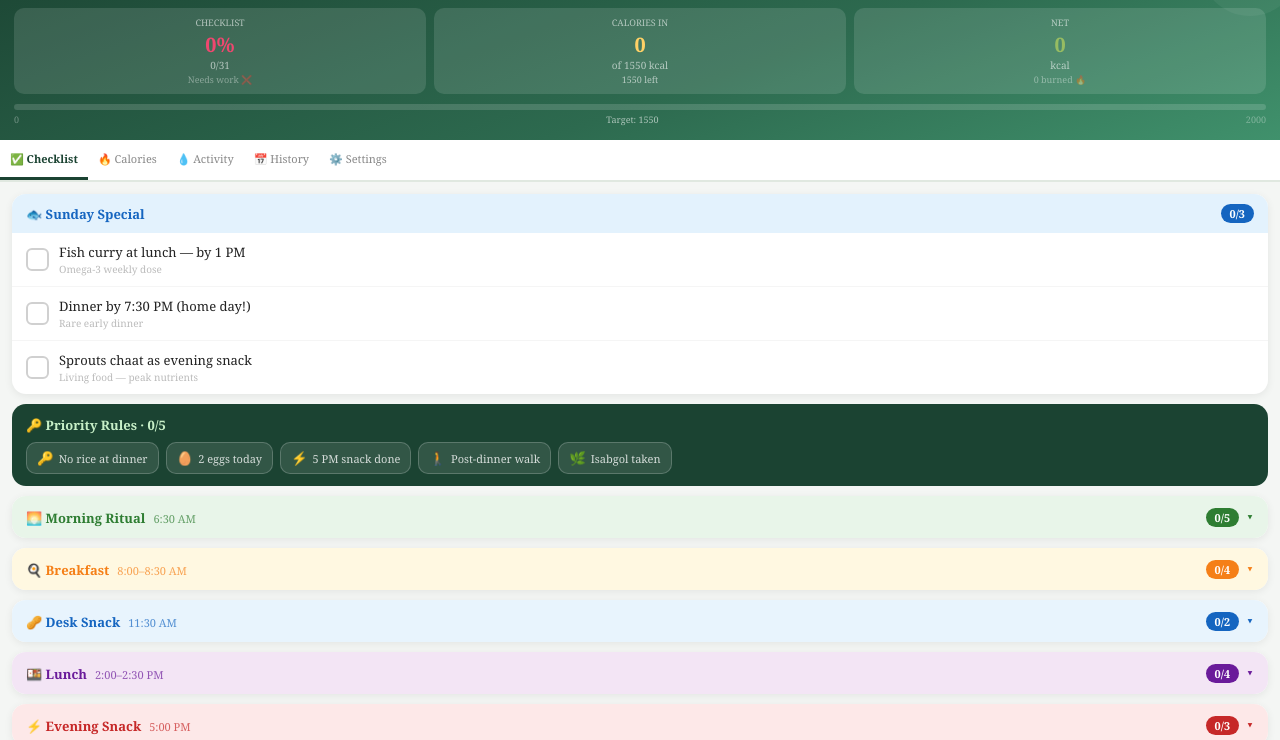
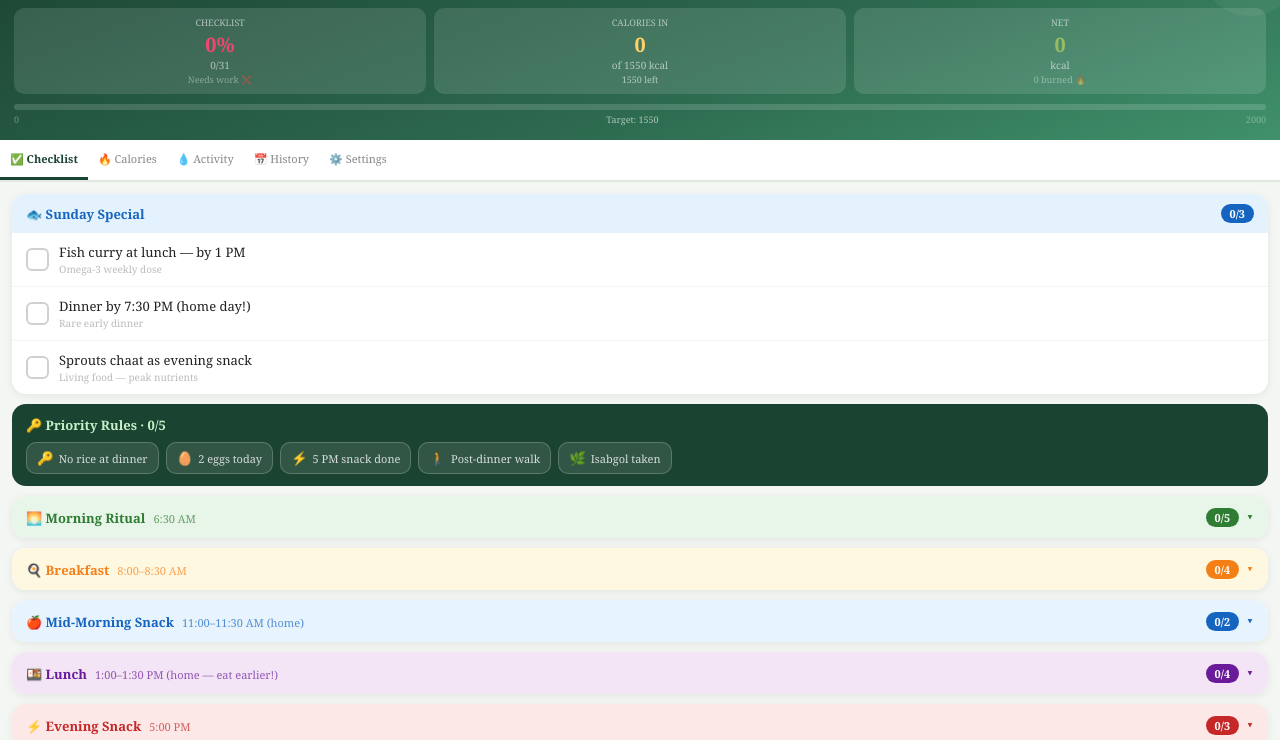
Before and after one commit to Santosh6785/diet-tracker, a plain HTML site: page index.html in a window 1280 px wide. Shown: the part 64-804 px from the top of the page. Drawn offline with Linux system fonts and the light colour scheme.

Commit message:
Add files via upload

```diff
--- a/index.html
+++ b/index.html
@@ -542,8 +542,14 @@ const ROTATING = {
 const SECTIONS = [
   {id:"morning",label:"🌅 Morning Ritual",time:"6:30 AM",bg:"#e8f5e9",ac:"#2e7d32",items:[{id:"c_lemon",text:"Warm lemon water + ½ lemon",note:"Vitamin C"},{id:"c_almonds",text:"6 soaked almonds",note:"Vitamin E"},{id:"c_walnuts",text:"2 walnuts",note:"Omega-3"},{id:"c_amla",text:"1 amla or guava",note:"Cortisol control"},{id:"c_sunlight",text:"15 min morning sunlight",note:"Free Vitamin D"}]},
   {id:"bfast",label:"🍳 Breakfast",time:"8:00–8:30 AM",bg:"#fff8e1",ac:"#f57f17",items:[{id:"c_rotis",text:"2 whole wheat rotis",note:"Complex carbs"},{id:"c_eggs",text:"2 eggs — bhurji or boiled",note:"Vitamin D + protein"},{id:"c_til",text:"Til on roti/sabzi",note:"Calcium"},{id:"c_tea",text:"1 cup tea (mild sugar)",note:"Max 1 sugared tea"}]},
-  {id:"snack1",label:"🥜 Desk Snack",time:"11:30 AM",bg:"#e8f4fd",ac:"#1565c0",items:[{id:"c_chana",text:"Roasted chana 40g",note:"Iron + fibre"},{id:"c_fruit",text:"1 fruit — apple/guava/pear",note:"Vitamins"}]},
-  {id:"lunch",label:"🍱 Lunch",time:"2:00–2:30 PM",bg:"#f3e5f5",ac:"#6a1b9a",items:[{id:"c_saladFirst",text:"Ate salad FIRST",note:"Reduces portion"},{id:"c_dal",text:"1 katori dal",note:"Protein + iron"},{id:"c_sabzi",text:"Sabzi without potato",note:"No starchy carbs"},{id:"c_portion",text:"Max 1.5 bowl rice OR 2 rotis",note:"Portion control"}]},
+  {id:"snack1",label:"🥜 Mid-Morning Snack",time:"11:30 AM",bg:"#e8f4fd",ac:"#1565c0",
+    officeOnly:true,
+    items:[{id:"c_chana",text:"Roasted chana 40g (carry from home)",note:"Iron + fibre"},{id:"c_fruit",text:"1 fruit — apple/guava/pear",note:"Vitamins"}],
+    weekendItems:[{id:"c_chana_wknd",text:"1 fruit or roasted chana at home",note:"Light snack before lunch"},{id:"c_fruit_wknd",text:"1 glass chaas/nimbu pani",note:"Hydration + digestion"}]},
+  {id:"lunch",label:"🍱 Lunch",time:"2:00–2:30 PM (office) / 1:00–1:30 PM (home)",bg:"#f3e5f5",ac:"#6a1b9a",
+    items:[{id:"c_saladFirst",text:"Ate salad FIRST",note:"Reduces portion naturally"},{id:"c_dal",text:"1 katori dal",note:"Protein + iron"},{id:"c_sabzi",text:"Sabzi without potato",note:"No starchy carbs"},{id:"c_portion",text:"Max 1.5 bowl rice OR 2 rotis",note:"Portion control"}],
+    sundayItems:[{id:"c_saladFirst",text:"Ate salad FIRST",note:"Reduces portion naturally"},{id:"c_fishLunch",text:"Fish curry (rohu/katla) — no separate dal needed",note:"Fish IS your protein today"},{id:"c_portion",text:"Max 1 bowl rice only (fish is heavy)",note:"Reduced rice with fish"},{id:"c_fishSabzi",text:"1 light sabzi — turai/lauki only",note:"Keep it light alongside fish"}],
+    tuesdayDinnerNote:true},
   {id:"snack2",label:"⚡ Evening Snack",time:"5:00 PM",bg:"#fde8e8",ac:"#c62828",items:[{id:"c_eve",text:"Roasted chana 30g + peanuts 20g",note:"Controls dinner appetite"},{id:"c_gtea",text:"Green tea (no sugar)",note:"Burns belly fat"},{id:"c_noFried",text:"Avoided canteen fried snacks",note:"Zero maida"}]},
   {id:"dinner",label:"🥣 Dinner",time:"9:00–9:30 PM",bg:"#e8eaf6",ac:"#283593",items:[{id:"c_noRice",text:"NO rice at dinner ✅",note:"Most critical rule"},{id:"c_dRotis",text:"2 rotis only",note:"Lower blood sugar"},{id:"c_dDal",text:"1 katori dal",note:"Overnight protein"},{id:"c_dSabzi",text:"Palak/lauki/turai sabzi",note:"Iron at night"},{id:"c_curd",text:"1 bowl curd",note:"Calcium + probiotics"},{id:"c_isabgol",text:"Isabgol 1 tsp (30 min before dinner)",note:"Fibre + bloat"}]},
   {id:"postdinner",label:"🚶 Post-Dinner",time:"After dinner",bg:"#e0f2f1",ac:"#00695c",items:[{id:"c_walk",text:"15–20 min walk after dinner",note:"Blood sugar -20%"},{id:"c_water",text:"Drank 8+ glasses water today",note:"Hydration check"},{id:"c_nolate",text:"Nothing after 10 PM",note:"Critical rule"},{id:"c_sleep",text:"Sleep by 11:30 PM",note:"Cortisol control"}]},
@@ -607,7 +613,15 @@ function saveSettings(){
 // ═══════════════ HELPERS ═══════════════
 const T=()=>userSettings.target||1550;
 const W=()=>userSettings.weight||80;
-function allItems(){return[...SECTIONS.flatMap(s=>s.items),...ROTATING[DOW].items];}
+function allItems(){
+  const isWeekend=(DOW===0||DOW===6);
+  const isSunday=DOW===0;
+  return[...SECTIONS.flatMap(s=>{
+    if(s.id==="snack1" && isWeekend) return s.weekendItems||s.items;
+    if(s.id==="lunch" && isSunday) return s.sundayItems||s.items;
+    return s.items;
+  }),...ROTATING[DOW].items];
+}
 function totalCal(){return meals.reduce((s,m)=>s+m.cal,0);}
 function totalBurned(){return exercises.reduce((s,e)=>s+e.burn,0)+(Math.round(stepCount*0.04));}
 function checkPct(){const a=allItems();return Math.round((a.filter(i=>checked[i.id]).length/a.length)*100);}
@@ -671,15 +685,57 @@ function renderPriority(){
 }
 function renderSections(){
   const c=document.getElementById("sec-container");c.innerHTML="";
+  const isWeekend = (DOW===0||DOW===6); // Sunday or Saturday
+  const isSunday = DOW===0;
+
   SECTIONS.forEach((sec,si)=>{
-    const done=sec.items.filter(i=>checked[i.id]).length;
+    // Desk snack: show weekend items on Sat/Sun, office items on weekdays
+    let activeItems = sec.items;
+    let sectionLabel = sec.label;
+    let sectionTime = sec.time;
+
+    if(sec.id==="snack1"){
+      if(isWeekend){
+        activeItems = sec.weekendItems || sec.items;
+        sectionLabel = "🍎 Mid-Morning Snack";
+        sectionTime = "11:00–11:30 AM (home)";
+      } else {
+        sectionLabel = "🥜 Desk Snack";
+        sectionTime = "11:30 AM (office)";
+      }
+    }
+
+    // Sunday lunch: fish curry day — replace dal/sabzi with fish-specific items
+    if(sec.id==="lunch" && isSunday){
+      activeItems = sec.sundayItems || sec.items;
+      sectionTime = "1:00–1:30 PM (home — eat earlier!)";
+    }
+
+    const done=activeItems.filter(i=>checked[i.id]).length;
     const open=openSections.has(si);
     const card=document.createElement("div");card.className="card";
     const hdr=document.createElement("div");hdr.className="sec-hdr";hdr.style.background=sec.bg;
-    hdr.innerHTML=`<div><span style="font-weight:bold;font-size:13px;color:${sec.ac}">${sec.label}</span><span style="font-size:11px;margin-left:8px;color:${sec.ac};opacity:.7">${sec.time}</span></div><div style="display:flex;gap:7px;align-items:center"><span class="badge" style="background:${sec.ac}">${done}/${sec.items.length}</span><span style="color:${sec.ac};font-size:11px">${open?"▲":"▼"}</span></div>`;
+    hdr.innerHTML=`<div><span style="font-weight:bold;font-size:13px;color:${sec.ac}">${sectionLabel}</span><span style="font-size:11px;margin-left:8px;color:${sec.ac};opacity:.7">${sectionTime}</span></div><div style="display:flex;gap:7px;align-items:center"><span class="badge" style="background:${sec.ac}">${done}/${activeItems.length}</span><span style="color:${sec.ac};font-size:11px">${open?"▲":"▼"}</span></div>`;
     hdr.addEventListener("click",()=>{if(open)openSections.delete(si);else openSections.add(si);renderSections();});
     const items=document.createElement("div");items.className="sec-items"+(open?" open":"");
-    sec.items.forEach(item=>{
+
+    // Add a note banner for Sunday lunch
+    if(sec.id==="lunch" && isSunday){
+      const note=document.createElement("div");
+      note.style.cssText="background:#e3f2fd;padding:8px 14px;font-size:11px;color:#1565c0;border-bottom:1px solid #f0f0f0;";
+      note.textContent="🐟 Sunday: Fish curry replaces dal — no separate dal needed today";
+      items.appendChild(note);
+    }
+
+    // Add weekend snack note
+    if(sec.id==="snack1" && isWeekend){
+      const note=document.createElement("div");
+      note.style.cssText="background:#e8f4fd;padding:8px 14px;font-size:11px;color:#1565c0;border-bottom:1px solid #f0f0f0;";
+      note.textContent="🏠 Holiday: No desk snack needed — have a light home snack instead";
+      items.appendChild(note);
+    }
+
+    activeItems.forEach(item=>{
       const el=document.createElement("div");
       el.className="chk-item"+(checked[item.id]?" done":"");
       el.innerHTML=`<div class="chkbox ${checked[item.id]?"on":""}" style="--ac:${sec.ac}"><svg width="13" height="13" viewBox="0 0 12 12"><polyline points="2,6 5,9 10,3" fill="none" stroke="#fff" stroke-width="2.2" stroke-linecap="round" stroke-linejoin="round"/></svg></div><div style="flex:1"><div class="it-text ${checked[item.id]?"done":""}">${item.text}</div><div class="it-note">${item.note}</div></div>`;
```
